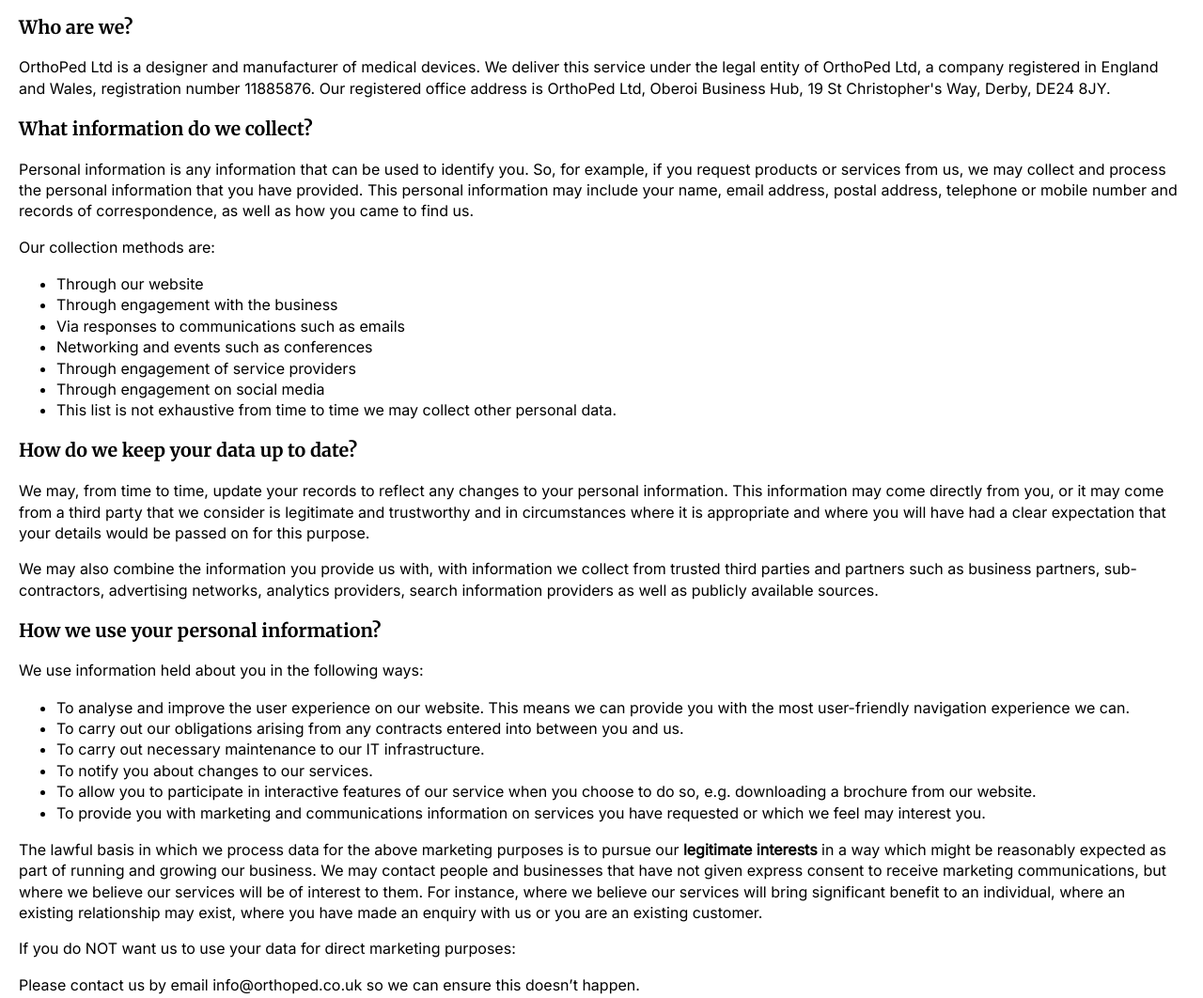
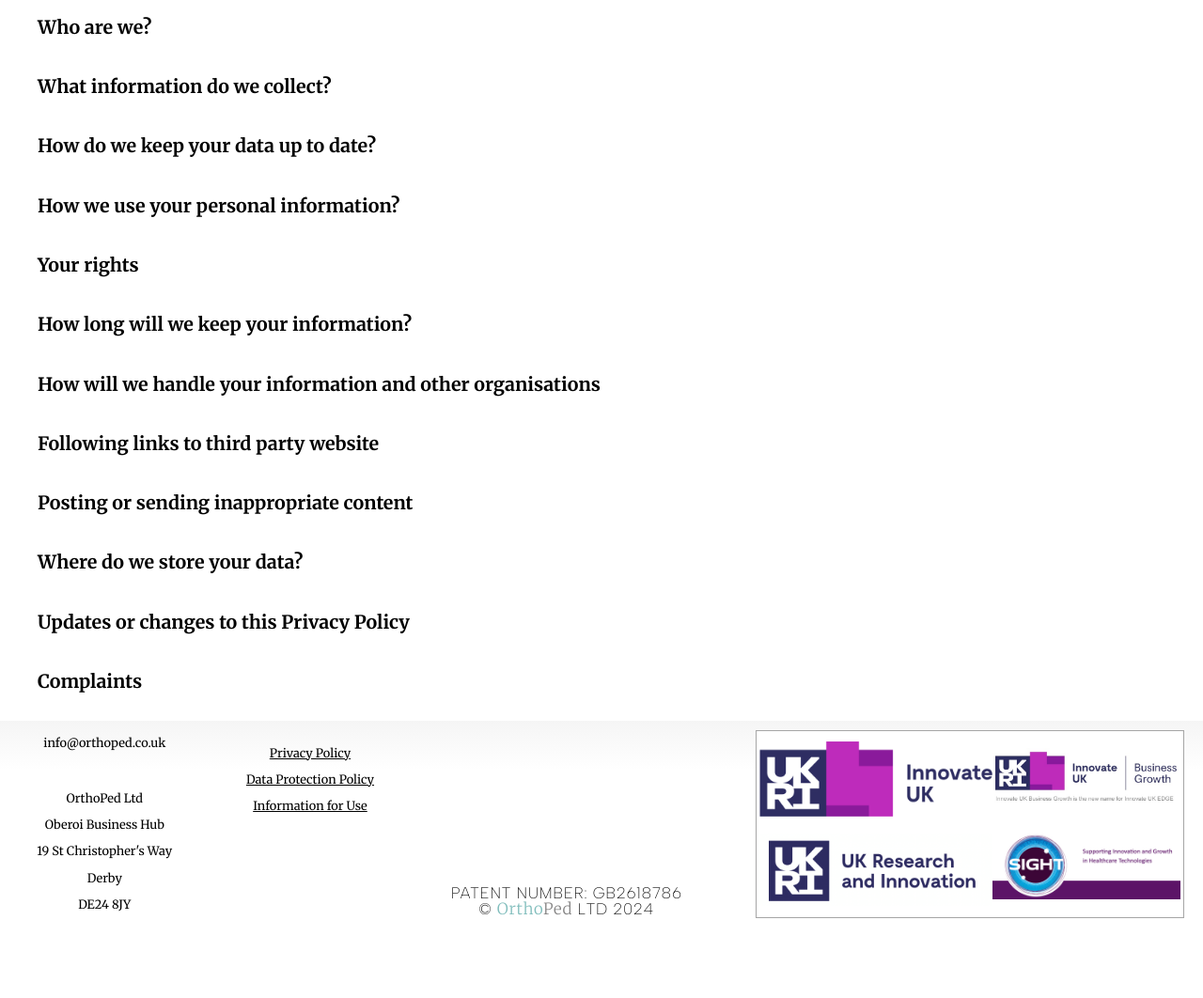
Before and after one commit to hannahjbooth/orthoped, a plain HTML site: page privacy-policy/index.html in a window 1280 px wide. Shown: the part 607-1669 px from the top of the page at 94% size. After the commit the page ends 1594 px from the top, so only its background shows below. Drawn offline with Linux system fonts and the light colour scheme; a web font is replaced by a local one.

Commit message:
added accordeon div structure to page content

```diff
--- a/privacy-policy/index.html
+++ b/privacy-policy/index.html
@@ -68,8 +68,7 @@
         </div>
         <div class="page-content privacy-policy-content">
                 <h2>OrthoPed Ltd - Privacy Policy</h2>
-            <section>
-
+            <section class="introduction">
                 <p>This privacy policy sets out how we use and protect your personal data and any information that you give us when you use our website, register for and use any of our services, contact us by phone, email or other electronic means (e.g. social media, text message, internet message, video message), or write to us. We are committed to ensuring that your privacy is protected.</p>
                 <p>Whenever you provide personal data, we are legally obliged to use your information in line with all applicable laws concerning the protection of such information; including the Data Protection Act 1998 and 2018 (DPA), and The General Data Protection Regulation 2016 (GDPR) together, and with other subsequent laws passed to bring the GDPR into effect in England and Wales after 31 December 2020 “Data Protection Laws”.</p>
                 <p>This page, together with our website terms and conditions for this site, will let you know how we use and protect your personal information. If you have any questions about this, just send us an email at info@orthoped.co.uk. Our postal address is OrthoPed Ltd, Oberoi Business Hub, 19 St Christopher's Way, Derby, DE24 8JY.</p>
@@ -78,13 +77,20 @@
 
                 <p>Below we have answered a range of questions to help you better understand how we protect your personal information:</p>
             </section>
-
-            <section>
+            <section class="accordeon">
+                <section class="accordeon-section-basic">
+                    <div class="accordeon-button">
                         <h3>Who are we?</h3>
+                    </div>
+                    <div class="accordeon-content">
                         <p>OrthoPed Ltd is a designer and manufacturer of medical devices. We deliver this service under the legal entity of OrthoPed Ltd, a company registered in England and Wales, registration number 11885876. Our registered office address is OrthoPed Ltd, Oberoi Business Hub, 19 St Christopher's Way, Derby, DE24 8JY.</p>
+                    </div>
                 </section>
-            <section>
+                <section class="accordeon-section-basic">
+                    <div class="accordeon-button">
                         <h3>What information do we collect?</h3>
+                    </div>
+                    <div class="accordeon-content">
                         <p>Personal information is any information that can be used to identify you. So, for example, if you request products or services from us, we may collect and process the personal information that you have provided. This personal information may include your name, email address, postal address, telephone or mobile number and records of correspondence, as well as how you came to find us.</p>
                         <p>Our collection methods are:</p>
                         <ul>
@@ -96,16 +102,22 @@
                             <li>Through engagement on social media</li>
                             <li>This list is not exhaustive from time to time we may collect other personal data.</li>
                         </ul>
+                    </div>
                 </section>
-
-            <section>
+                <section class="accordeon-section-basic">
+                    <div class="accordeon-button">
                         <h3>How do we keep your data up to date?</h3>
+                    </div>
+                    <div class="accordeon-content">
                         <p>We may, from time to time, update your records to reflect any changes to your personal information.  This information may come directly from you, or it may come from a third party that we consider is legitimate and trustworthy and in circumstances where it is appropriate and where you will have had a clear expectation that your details would be passed on for this purpose.</p>
                         <p>We may also combine the information you provide us with, with information we collect from trusted third parties and partners such as business partners, sub-contractors, advertising networks, analytics providers, search information providers as well as publicly available sources.</p>
+                    </div>
                 </section>
-
-            <section>
+                <section class="accordeon-section-basic">
+                    <div class="accordeon-button">
                         <h3>How we use your personal information?</h3>
+                    </div>
+                    <div class="accordeon-content">
                         <p>We use information held about you in the following ways:</p>
                         <ul>
                             <li>To analyse and improve the user experience on our website. This means we can provide you with the most user-friendly navigation experience we can.</li>
@@ -118,9 +130,13 @@
                         <p>The lawful basis in which we process data for the above marketing purposes is to pursue our <b>legitimate interests</b> in a way which might be reasonably expected as part of running and growing our business. We may contact people and businesses that have not given express consent to receive marketing communications, but where we believe our services will be of interest to them. For instance, where we believe our services will bring significant benefit to an individual, where an existing relationship may exist, where you have made an enquiry with us or you are an existing customer.</p>
                         <p>If you do NOT want us to use your data for direct marketing purposes:</p>
                         <p>Please contact us by email info@orthoped.co.uk so we can ensure this doesn’t happen.</p>
+                    </div>
                 </section>
-            <section>
+                <section class="accordeon-section-basic">
+                    <div class="accordeon-button">
                         <h3>Your rights</h3>
+                    </div>
+                    <div class="accordeon-content">
                         <p>Under the General Data Protection Regulations GDPR your rights are:</p>
                         <ul class="rights-ul">
                             <li><b>The right to be informed</b> – We must make available this privacy notice with the emphasis on transparency over how we process your data.</li>
@@ -132,9 +148,13 @@
                             <li><b>The right to object</b> – You have the right to object to us processing your data in relation to direct marketing and or profiling.</li>
                             <li><b>Rights in relation to automated decision making and profiling</b> – We do not use automated decision making or processing. (the process of making a decision by automated means without any human involvement).</li>
                         </ul>
+                    </div>
                 </section>
-            <section>
+                <section class="accordeon-section-basic">
+                    <div class="accordeon-button">
                         <h3>How long will we keep your information?</h3>
+                    </div>
+                    <div class="accordeon-content">
                         <p>We do not intend to keep your information for longer than necessary in relation to the purposes for which it was originally collected, or for which it was further processed, subject to certain legal obligations mentioned below. We will retain personal data in accordance with our data retention policy, set out below. We review our data retention periods for personal information on a regular basis.  We hold personal information relating to:</p>
                         <ul class="personal-info">
                             <li><b>Services you have requested from us</b> – for 5 years since the date of your last contact or termination of your contract with us, this is because of the indemnity insurance policies for our products.</li>
@@ -142,34 +162,60 @@
                             <li><b>Subscribing to a newsletter</b> – you can unsubscribe at any time</li>
                         </ul>
                         <p>The law allows you to withdraw your consent to any particular usage of your data at any time without needing to specify a reason. You can withdraw your consent by emailing us at info@orthoped.co.uk.</p>
+                    </div>
                 </section>
-            <section>
+                <section class="accordeon-section-basic">
+                    <div class="accordeon-button">
                         <h3>How will we handle your information and other organisations</h3>
+                    </div>
+                    <div class="accordeon-content">
                         <p>We will not rent or sell your personal information to other organisations for use by them in any way, including in their own direct marketing activities. However, we may pass on your information to external service providers to contact you on our behalf. For example, we may pass on your personal information to subcontractors or businesses to contact you as part of our agreement with you.</p>
                         <p>We may disclose your personal information to third parties if we are legally obliged to.</p>
+                    </div>
                 </section>
-            <section>
+                <section class="accordeon-section-basic">
+                    <div class="accordeon-button">
                         <h3>Following links to third party website</h3>
+                    </div>
+                    <div class="accordeon-content">
                         <p>Our website may include links to other websites, not owned or managed by OrthoPed Ltd. Whilst we try our best to only link to reputable websites, we cannot be held responsible for the privacy of data collected by sites not managed by OrthoPed Ltd, nor can we accept responsibility or liability for those policies. For this reason, you should consult the privacy policy on any external website you link to before you submit any data to those websites.</p>
+                    </div>
                 </section>
-            <section>
+                <section class="accordeon-section-basic">
+                    <div class="accordeon-button">
                         <h3>Posting or sending inappropriate content</h3>
+                    </div>
+                    <div class="accordeon-content">
                         <p>If you post or send any content that we believe to be inappropriate or content in breach of any laws, such as defamatory content, we may use your personal information to inform relevant third parties such as your internet provider or law enforcement agencies.</p>
+                    </div>
                 </section>
-            <section>
+                <section class="accordeon-section-basic">
+                    <div class="accordeon-button">
                         <h3>Where do we store your data?</h3>
+                    </div>
+                    <div class="accordeon-content">
                         <p>The personal information collected from you may be transferred to, and stored at, a destination outside the European Economic Area (“EEA”). It may also be processed by individuals operating outside the EEA who work for us or are working on our behalf. This includes staff engaged in, among other things, the provision of support services. By submitting your personal data, you agree to this transfer, storing and processing at a location outside the European Economic Area.</p>
                         <p>We have taken all steps reasonably necessary to make sure that your data is treated securely and in accordance with this privacy policy. We have done our best to protect your personal data and ensured that it will be held in compliance with UK and European data protection regulations. Unfortunately, the transmission of information via the Internet is never 100% secure and we cannot guarantee the security of your data transmitted to our website. This means any such transmission is at your own risk.</p>
                         <p>In cases when we use external websites provided by other organisations such as Twitter, YouTube or Facebook, then we would ask you to consult their privacy policies.</p>
+                    </div>
                 </section>
-            <section>
+                <section class="accordeon-section-basic">
+                    <div class="accordeon-button">
                         <h3>Updates or changes to this Privacy Policy</h3>
+                    </div>
+                    <div class="accordeon-content">
                         <p>We keep our privacy notice under regular review and changes may be made to it from time to time. The current version of our privacy notice will be posted on our website so that you are aware of its contents.</p>
+                    </div>
                 </section>
-            <section>
+                <section class="accordeon-section-basic">
+                    <div class="accordeon-button">
                         <h3>Complaints</h3>
+                    </div>
+                    <div class="accordeon-content">
                         <p>You have the right to complain about the processing of your personal information. Please contact us by emailing info@orthoped.co.uk.</p>
                         <p>If you are still dissatisfied, you have the right to complain to the Information Commissioners Office www.ico.org.uk.</p>
+                    </div>
+                </section>
             </section>
         </div>
     </main>
```
Lines whose indentation alone changed are shown as unchanged.
